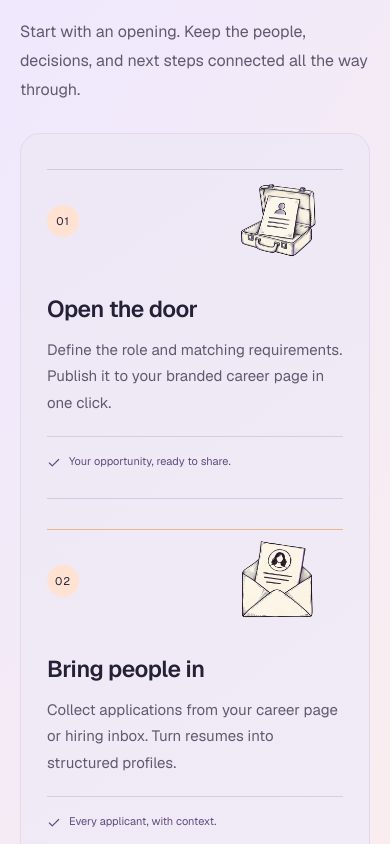
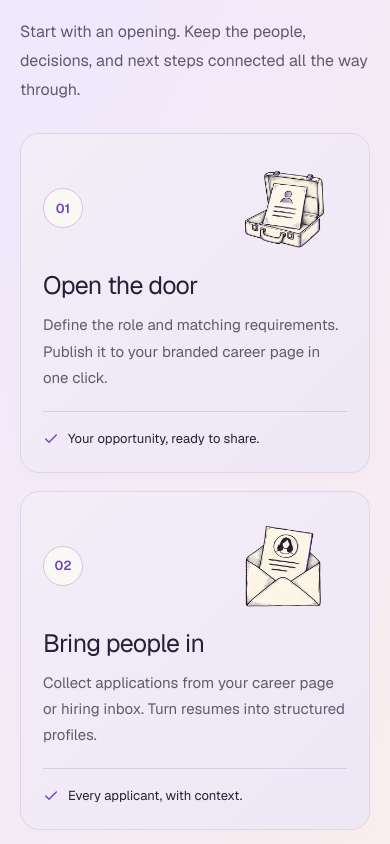
Before and after one commit to hitten04/wellgenz, a Next.js app: page / in a window 390 px wide. Shown: the part 3260-4104 px from the top of the page. Built offline with nearby package versions, Linux system fonts and the light colour scheme.

Commit message:
Redesign homepage hiring journey with responsive illustrated steps

```diff
--- a/src/app/home-refresh.css
+++ b/src/app/home-refresh.css
@@ -471,3 +471,34 @@
 }
 @media(max-width:419px){.home-persona-title{font-size:25px;min-height:91px}.home-persona-panel{padding:22px}.home-persona-label{font-size:9px}}
 @media(prefers-reduced-motion:reduce){.home-persona-card{transition:none}.home-persona-card:hover{translate:none}}
+
+/* Illustrated hiring journey: a readable two-column sequence, stacked on phones. */
+.home-journey .journey-grid{display:grid;grid-template-columns:repeat(2,minmax(0,1fr));gap:24px;list-style:none;padding:0;margin:0;counter-reset:none}
+.journey-grid>li{min-width:0;display:flex}
+.home-journey .journey-card{display:grid;grid-template-columns:minmax(0,1fr) 176px;grid-template-rows:auto 1fr auto;gap:18px 24px;width:100%;padding:30px 32px 24px;border:1px solid #dfd5e7;border-radius:22px;background:linear-gradient(135deg,#f3edf8,#eee8f6);box-shadow:0 5px 18px #24212b04;min-width:0}
+.journey-number{display:grid;place-items:center;width:40px;height:40px;border:1px solid #d4c4e1;border-radius:50%;background:var(--paper);color:var(--violet);font-size:13px;font-weight:600;line-height:1;grid-column:1;grid-row:1}
+.journey-card-art{grid-column:2;grid-row:1/3;align-self:center;width:176px;height:176px}
+.journey-card-art>img{display:block;width:100%;height:100%;object-fit:contain}
+.journey-card-copy{grid-column:1;grid-row:2;min-width:0;align-self:start}
+.home-journey .journey-card h3{font-size:25px;line-height:1.2;letter-spacing:-.7px;margin:0;color:var(--ink)}
+.home-journey .journey-card p{font-size:15px;line-height:1.75;margin:14px 0 0;color:var(--muted);overflow-wrap:break-word}
+.journey-card-outcome{grid-column:1/-1;display:flex;align-items:flex-start;gap:9px;border-top:1px solid #d9cce3;padding-top:18px;margin-top:4px;font-size:13px;line-height:1.65;color:var(--ink)}
+.journey-card-outcome>svg{flex-shrink:0;margin-top:3px;color:var(--violet)}
+@media(min-width:760px) and (max-width:1100px){
+.home-journey .journey-card{grid-template-columns:minmax(0,1fr) 128px;gap:18px 12px;padding:26px 24px 22px}
+.journey-card-art{width:128px;height:148px}
+.home-journey .journey-card h3{font-size:23px}
+}
+@media(max-width:759px){
+.home-journey .journey-grid{grid-template-columns:minmax(0,1fr);gap:18px}
+.home-journey .journey-card{padding:26px;gap:18px 22px}
+}
+@media(max-width:599px){
+.home-journey .journey-card{grid-template-columns:minmax(0,1fr) 128px;grid-template-rows:auto auto auto;padding:22px;gap:10px 16px;border-radius:19px}
+.journey-number{align-self:center}
+.journey-card-art{grid-row:1;grid-column:2;width:128px;height:104px;justify-self:end}
+.journey-card-copy{grid-row:2;grid-column:1/-1}
+.home-journey .journey-card h3{font-size:25px}
+.home-journey .journey-card p{margin-top:12px}
+.journey-card-outcome{margin-top:10px;padding-top:16px;font-size:13px}
+}
--- a/src/app/page.tsx
+++ b/src/app/page.tsx
@@ -57,7 +57,18 @@ export default function Home() {
     <section id="how-it-works" className="section workflow-section section-anchor editorial-workflow home-journey">
       <div className="container">
         <Reveal className="home-centered-heading"><SectionHeading eyebrow="From hello to hired" title={<>One role.<br /><span>One connected journey.</span></>}>Start with an opening. Keep the people, decisions, and next steps connected all the way through.</SectionHeading></Reveal>
-        <div className="steps editorial-steps">{steps.map((step,index)=><Reveal className="step" key={step.number} delay={index*.07}><div className="step-top"><span>{step.number}</span><span className="journey-sketch" aria-hidden="true"><Image src={`/images/${step.art}.webp`} alt="" width={256} height={256} sizes="140px"/></span></div><h3>{step.title}</h3><p>{step.text}</p><div className="step-outcome"><Check size={14} aria-hidden="true"/><span>{step.outcome}</span></div></Reveal>)}</div>
+        <ol className="journey-grid">
+          {steps.map((step, index) => <li key={step.number}>
+            <Reveal className="journey-card" delay={(index % 2) * .08}>
+              <span className="journey-number" aria-hidden="true">{step.number}</span>
+              <div className="journey-card-art" aria-hidden="true">
+                <Image src={`/images/${step.art}.webp`} alt="" width={256} height={256} sizes="(max-width: 599px) 128px, 176px" />
+              </div>
+              <div className="journey-card-copy"><h3>{step.title}</h3><p>{step.text}</p></div>
+              <div className="journey-card-outcome"><Check size={16} aria-hidden="true" /><span>{step.outcome}</span></div>
+            </Reveal>
+          </li>)}
+        </ol>
         <Link href="/how-it-works" className="home-section-link">Walk through the process<ArrowUpRight size={17} aria-hidden="true"/></Link>
       </div>
     </section>
```
